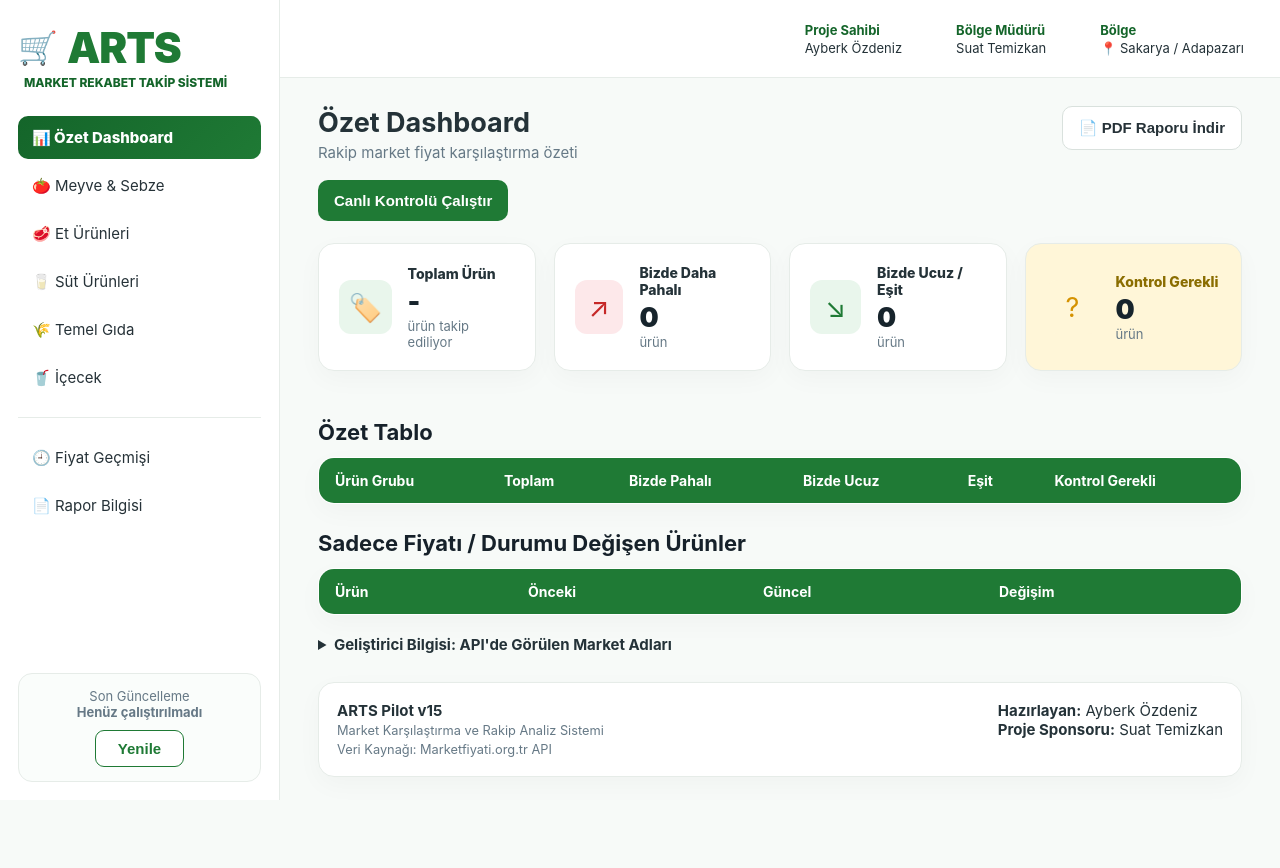
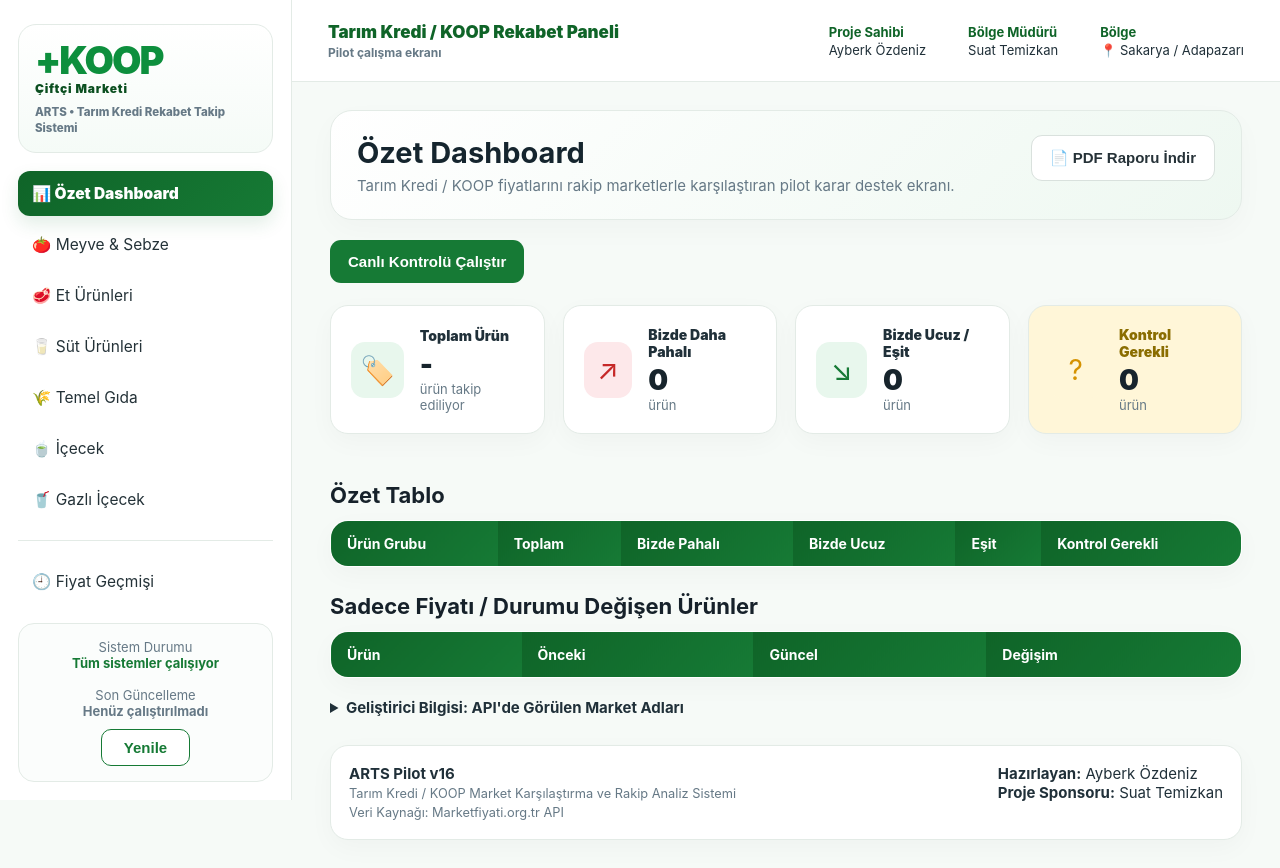
Before and after one commit to FLASHw3/arts-pilot, a website: page public/index.html in a window 1280 px wide. Before the commit the page ends 805 px from the top, so only its background shows below. Drawn offline with Linux system fonts and the light colour scheme.

Commit message:
Revise HTML structure and styles for ARTS project
Updated the title and various styles in the HTML file. Enhanced sidebar and navigation elements for better user experience.

```diff
--- a/public/index.html
+++ b/public/index.html
@@ -3,76 +3,87 @@
 <head>
 <meta charset="utf-8" />
 <meta name="viewport" content="width=device-width,initial-scale=1" />
-<title>ARTS - Market Rekabet Takip Sistemi</title>
+<title>ARTS - Tarım Kredi Rekabet Takip Sistemi</title>
 <style>
 :root{
-  --g:#1f7a35;--g2:#14652a;--soft:#e9f6ec;--red:#c62828;--redbg:#fde8ea;
-  --text:#243238;--muted:#667986;--bg:#f7faf8;--amber:#8a6d00;--amberbg:#fff6d8;--blue:#1565c0;
-  --line:#e6ece8;
+  --g:#167a35;--g2:#0f6428;--g3:#0b4f20;--koop:#0d8f3d;--soft:#e8f7ed;--red:#c62828;--redbg:#fde8ea;
+  --text:#203039;--muted:#667986;--bg:#f6faf7;--amber:#8a6d00;--amberbg:#fff6d8;--blue:#1565c0;
+  --line:#e3ebe6;--white:#fff;
 }
 *{box-sizing:border-box}
+html{scroll-behavior:smooth}
 body{margin:0;font-family:Inter,Segoe UI,Arial,sans-serif;background:var(--bg);color:var(--text);font-size:15px}
-.layout{display:grid;grid-template-columns:280px 1fr;min-height:100vh}
-.sidebar{background:white;border-right:1px solid var(--line);padding:22px 18px;position:sticky;top:0;height:100vh}
-.logo{display:flex;align-items:center;gap:10px;color:var(--g);font-size:42px;font-weight:900;letter-spacing:-1px;margin-bottom:2px}
-.logoIcon{font-size:32px}.logoSub{font-size:12px;font-weight:800;color:var(--g2);margin-left:6px;margin-bottom:26px}
-.nav a{display:block;text-decoration:none;color:#263238;padding:12px 14px;border-radius:10px;margin:5px 0;font-size:15px}
-.nav a.active{background:linear-gradient(135deg,var(--g2),var(--g));color:white;font-weight:800}
+.layout{display:grid;grid-template-columns:292px 1fr;min-height:100vh}
+.sidebar{background:white;border-right:1px solid var(--line);padding:24px 18px;position:sticky;top:0;height:100vh}
+.koopLogo{border:1px solid var(--line);border-radius:18px;padding:16px;background:linear-gradient(180deg,#ffffff,#f5fbf7);margin-bottom:18px}
+.koopWord{font-size:38px;font-weight:950;letter-spacing:-2px;color:var(--koop);line-height:1}
+.koopWord small{display:block;font-size:12px;letter-spacing:.8px;margin-top:4px;color:var(--g3);font-weight:900}
+.logoSub{font-size:11.5px;font-weight:850;color:var(--muted);margin-top:10px;line-height:1.35}
+.nav a{display:flex;align-items:center;gap:12px;text-decoration:none;color:#243238;padding:13px 14px;border-radius:12px;margin:6px 0;font-size:15.5px;transition:.15s}
+.nav a:hover{background:#eef8f1;color:var(--g2)}
+.nav a.active{background:linear-gradient(135deg,var(--g2),var(--g));color:white;font-weight:900;box-shadow:0 8px 18px #167a3520}
 .nav hr{border:0;border-top:1px solid var(--line);margin:18px 0}
-.sidebarFooter{position:absolute;bottom:18px;left:18px;right:18px;background:#fafdfb;border:1px solid var(--line);border-radius:14px;padding:14px;text-align:center;color:var(--muted);font-size:13px}
-.refreshSmall{margin-top:10px;border:1px solid var(--g);background:white;color:var(--g);border-radius:9px;padding:9px 22px;font-weight:800}
+.sidebarFooter{position:absolute;bottom:18px;left:18px;right:18px;background:#fbfdfc;border:1px solid var(--line);border-radius:16px;padding:15px;text-align:center;color:var(--muted);font-size:13px}
+.refreshSmall{margin-top:10px;border:1px solid var(--g);background:white;color:var(--g);border-radius:10px;padding:9px 22px;font-weight:900}
 .main{min-width:0}
-.topbar{height:78px;background:white;border-bottom:1px solid var(--line);display:flex;align-items:center;justify-content:flex-end;gap:54px;padding:0 36px}
+.topbar{height:82px;background:white;border-bottom:1px solid var(--line);display:flex;align-items:center;justify-content:space-between;gap:24px;padding:0 36px}
+.topTitle{font-weight:950;color:var(--g2);font-size:17px}.topTitle span{display:block;color:var(--muted);font-size:12px;font-weight:700;margin-top:3px}
+.topRight{display:flex;gap:42px;align-items:center}
 .topMeta{font-size:13px}.topMeta b{display:block;color:var(--g2);margin-bottom:2px}
 .content{padding:28px 38px;max-width:1580px;margin:auto}
-.headerRow{display:flex;justify-content:space-between;gap:18px;align-items:flex-start}
-h1{font-size:27px;margin:0 0 4px} h2{font-size:22px;margin:26px 0 10px;color:#16212a} h3{font-size:21px;margin:30px 0 8px;color:var(--g2)}
+.hero{background:linear-gradient(135deg,#ffffff,#eef8f1);border:1px solid var(--line);border-radius:22px;padding:24px 26px;margin-bottom:20px;display:flex;justify-content:space-between;gap:18px;align-items:flex-start;box-shadow:0 10px 28px #00000007}
+h1{font-size:29px;margin:0 0 6px;color:#15252e} h2{font-size:22px;margin:26px 0 10px;color:#16212a} h3{font-size:21px;margin:30px 0 8px;color:var(--g2)}
 .muted{color:var(--muted)}
-button{background:var(--g);color:white;border:0;border-radius:10px;padding:12px 16px;font-weight:800;cursor:pointer;font-size:15px}
+button{background:var(--g);color:white;border:0;border-radius:11px;padding:13px 18px;font-weight:900;cursor:pointer;font-size:15px}
 button.secondary{background:white;color:#263238;border:1px solid #d9e1dd}
 button:disabled{opacity:.6;cursor:wait}
 .topline{display:flex;gap:10px;align-items:center;flex-wrap:wrap;margin:18px 0}
 .cards{display:grid;grid-template-columns:repeat(4,1fr);gap:18px;margin:22px 0}
-.card{background:white;border:1px solid var(--line);border-radius:16px;padding:20px;box-shadow:0 8px 26px #00000008;display:flex;align-items:center;gap:16px}
-.cardIcon{width:54px;height:54px;border-radius:12px;display:flex;align-items:center;justify-content:center;background:var(--soft);font-size:27px;color:var(--g)}
+.card{background:white;border:1px solid var(--line);border-radius:18px;padding:20px;box-shadow:0 8px 26px #00000008;display:flex;align-items:center;gap:16px}
+.cardIcon{width:56px;height:56px;border-radius:14px;display:flex;align-items:center;justify-content:center;background:var(--soft);font-size:28px;color:var(--g)}
 .card.red .cardIcon{background:var(--redbg);color:var(--red)}.card.amber .cardIcon{background:var(--amberbg);color:#d59200}
-.card .label{font-weight:800;font-size:14px}.num{font-size:27px;font-weight:900;color:#17242c;margin-top:3px}.subnum{font-size:13px;color:var(--muted)}
+.card .label{font-weight:900;font-size:14px}.num{font-size:28px;font-weight:950;color:#17242c;margin-top:3px}.subnum{font-size:13px;color:var(--muted)}
 .tabs{display:flex;gap:10px;flex-wrap:wrap;margin:20px 0}
-.tab{padding:10px 14px;border-radius:9px;background:white;border:1px solid var(--line);font-weight:700;color:#3b4d55}
+.tab{padding:10px 14px;border-radius:10px;background:white;border:1px solid var(--line);font-weight:800;color:#3b4d55;text-decoration:none}
 .tab.active{background:var(--g);color:white}
-table{width:100%;border-collapse:collapse;background:white;border-radius:16px;overflow:hidden;box-shadow:0 8px 26px #00000008;margin:12px 0 20px;border:1px solid var(--line)}
-th{background:var(--g);color:white;text-align:left;padding:14px 16px;font-size:14px}
+table{width:100%;border-collapse:collapse;background:white;border-radius:18px;overflow:hidden;box-shadow:0 8px 26px #00000008;margin:12px 0 20px;border:1px solid var(--line)}
+th{background:linear-gradient(135deg,var(--g2),var(--g));color:white;text-align:left;padding:14px 16px;font-size:14px}
 td{padding:14px 16px;border-bottom:1px solid var(--line);font-size:14px;vertical-align:top;line-height:1.38}
-.productName{font-size:16px;font-weight:850;color:#17242c}.price{font-size:18px;font-weight:900;color:#17242c}
+.productName{font-size:16px;font-weight:900;color:#17242c}.price{font-size:18px;font-weight:950;color:#17242c}
 .small{font-size:12.8px;color:var(--muted)}
-.badge{display:inline-block;padding:7px 11px;border-radius:999px;font-size:12.5px;font-weight:850;white-space:nowrap}
+.badge{display:inline-block;padding:7px 11px;border-radius:999px;font-size:12.5px;font-weight:900;white-space:nowrap}
 .green{background:var(--soft);color:var(--g2)}.redBadge{background:var(--redbg);color:var(--red)}.amber{background:var(--amberbg);color:var(--amber)}.blue{background:#e3f2fd;color:var(--blue)}
 .marketList{display:grid;grid-template-columns:repeat(4,minmax(150px,1fr));gap:8px;margin-top:10px}
 .marketChip{background:#f7faf8;border:1px solid var(--line);border-radius:10px;padding:9px;font-size:12.6px}
 details.marketDetails{background:#fff;border:1px solid var(--line);border-radius:12px;padding:10px 12px;margin-top:10px}
-details.marketDetails summary{cursor:pointer;font-weight:850;color:#4a5d66}
-.groupBlock{margin-top:28px}.groupBlock h2{color:#16212a}
-.footerBox{background:white;border:1px solid var(--line);border-radius:16px;padding:18px;display:flex;justify-content:space-between;gap:20px;margin-top:28px;box-shadow:0 8px 26px #00000008}
-@media(max-width:1100px){.layout{grid-template-columns:1fr}.sidebar{position:relative;height:auto}.sidebarFooter{position:relative;left:auto;right:auto;bottom:auto;margin-top:18px}.topbar{justify-content:flex-start;gap:20px;flex-wrap:wrap;height:auto;padding:18px}.cards{grid-template-columns:1fr}.marketList{grid-template-columns:1fr}.content{padding:20px}.headerRow{display:block}}
+details.marketDetails summary{cursor:pointer;font-weight:900;color:#4a5d66}
+.groupBlock{margin-top:28px;scroll-margin-top:22px}.groupBlock h2{color:#16212a;border-left:6px solid var(--g);padding-left:12px}
+.footerBox{background:white;border:1px solid var(--line);border-radius:18px;padding:18px;display:flex;justify-content:space-between;gap:20px;margin-top:28px;box-shadow:0 8px 26px #00000008}
+@media(max-width:1100px){.layout{grid-template-columns:1fr}.sidebar{position:relative;height:auto}.sidebarFooter{position:relative;left:auto;right:auto;bottom:auto;margin-top:18px}.topbar{justify-content:flex-start;gap:20px;flex-wrap:wrap;height:auto;padding:18px}.topRight{display:block}.topMeta{margin:8px 0}.cards{grid-template-columns:1fr}.marketList{grid-template-columns:1fr}.content{padding:20px}.hero{display:block}}
 </style>
 </head>
 <body>
 <div class="layout">
   <aside class="sidebar">
-    <div class="logo"><span class="logoIcon">🛒</span>ARTS</div>
-    <div class="logoSub">MARKET REKABET TAKİP SİSTEMİ</div>
+    <div class="koopLogo">
+      <div class="koopWord">+KOOP<small>Çiftçi Marketi</small></div>
+      <div class="logoSub">ARTS • Tarım Kredi Rekabet Takip Sistemi</div>
+    </div>
     <nav class="nav">
-      <a class="active" href="#">📊 Özet Dashboard</a>
-      <a href="#meyve">🍅 Meyve & Sebze</a>
-      <a href="#et">🥩 Et Ürünleri</a>
-      <a href="#sut">🥛 Süt Ürünleri</a>
-      <a href="#temel">🌾 Temel Gıda</a>
-      <a href="#icecek">🥤 İçecek</a>
+      <a class="active" href="#dashboard">📊 Özet Dashboard</a>
+      <a href="#Meyve_Sebze">🍅 Meyve & Sebze</a>
+      <a href="#Et_Ürünleri">🥩 Et Ürünleri</a>
+      <a href="#Süt_Ürünleri">🥛 Süt Ürünleri</a>
+      <a href="#Temel_Gıda_/_Bakliyat">🌾 Temel Gıda</a>
+      <a href="#İçecek">🍵 İçecek</a>
+      <a href="#Gazlı_İçecek">🥤 Gazlı İçecek</a>
       <hr>
       <a href="#changed">🕘 Fiyat Geçmişi</a>
       <a href="#footer">📄 Rapor Bilgisi</a>
     </nav>
     <div class="sidebarFooter">
+      <div>Sistem Durumu</div>
+      <b style="color:var(--g)">Tüm sistemler çalışıyor</b><br><br>
       <div>Son Güncelleme</div>
       <b id="sideTime">Henüz çalıştırılmadı</b><br>
       <button class="refreshSmall" onclick="run()">Yenile</button>
@@ -81,16 +92,19 @@
 
   <main class="main">
     <div class="topbar">
-      <div class="topMeta"><b>Proje Sahibi</b>Ayberk Özdeniz</div>
-      <div class="topMeta"><b>Bölge Müdürü</b>Suat Temizkan</div>
-      <div class="topMeta"><b>Bölge</b>📍 Sakarya / Adapazarı</div>
+      <div class="topTitle">Tarım Kredi / KOOP Rekabet Paneli<span>Pilot çalışma ekranı</span></div>
+      <div class="topRight">
+        <div class="topMeta"><b>Proje Sahibi</b>Ayberk Özdeniz</div>
+        <div class="topMeta"><b>Bölge Müdürü</b>Suat Temizkan</div>
+        <div class="topMeta"><b>Bölge</b>📍 Sakarya / Adapazarı</div>
+      </div>
     </div>
 
-    <section class="content">
-      <div class="headerRow">
+    <section class="content" id="dashboard">
+      <div class="hero">
         <div>
           <h1>Özet Dashboard</h1>
-          <div class="muted">Rakip market fiyat karşılaştırma özeti</div>
+          <div class="muted">Tarım Kredi / KOOP fiyatlarını rakip marketlerle karşılaştıran pilot karar destek ekranı.</div>
         </div>
         <button class="secondary" onclick="window.print()">📄 PDF Raporu İndir</button>
       </div>
@@ -121,8 +135,8 @@
 
       <div class="footerBox" id="footer">
         <div>
-          <b>ARTS Pilot v15</b><br>
-          <span class="small">Market Karşılaştırma ve Rakip Analiz Sistemi</span><br>
+          <b>ARTS Pilot v16</b><br>
+          <span class="small">Tarım Kredi / KOOP Market Karşılaştırma ve Rakip Analiz Sistemi</span><br>
           <span class="small">Veri Kaynağı: Marketfiyati.org.tr API</span>
         </div>
         <div>
@@ -137,8 +151,9 @@
 <script>
 function tl(n){ if(n===null||n===undefined) return "-"; return Number(n).toLocaleString("tr-TR",{minimumFractionDigits:2,maximumFractionDigits:2})+" TL"; }
 function esc(s){return String(s||"").replace(/[&<>"']/g,m=>({"&":"&amp;","<":"&lt;",">":"&gt;","\"":"&quot;","'":"&#39;"}[m]))}
-function loadHistory(){try{return JSON.parse(localStorage.getItem("arts_history_v15")||"{}")}catch(e){return {}}}
-function saveHistory(h){localStorage.setItem("arts_history_v15",JSON.stringify(h))}
+function slug(s){return String(s||"").replaceAll(" ","_")}
+function loadHistory(){try{return JSON.parse(localStorage.getItem("arts_history_v16")||"{}")}catch(e){return {}}}
+function saveHistory(h){localStorage.setItem("arts_history_v16",JSON.stringify(h))}
 function snapshot(item){return {tarim:item.tarim?.price??null,rival:item.rival?.price??null,comparison:item.comparison,difference:item.difference,checkedAt:new Date().toLocaleString("tr-TR")}}
 function compareSnap(oldSnap,newSnap){if(!oldSnap)return null; const changes=[]; if(oldSnap.tarim!==newSnap.tarim)changes.push(`TK ${tl(oldSnap.tarim)} → ${tl(newSnap.tarim)}`); if(oldSnap.rival!==newSnap.rival)changes.push(`Rakip ${tl(oldSnap.rival)} → ${tl(newSnap.rival)}`); if(oldSnap.comparison!==newSnap.comparison)changes.push("Durum değişti"); return changes.length?changes.join(" | "):null}
 async function run(){
@@ -173,11 +188,11 @@
  for(const item of data.results){const snap=snapshot(item), changeText=compareSnap(history[item.target],snap); if(changeText)changes.push({item,old:history[item.target],snap,changeText}); newHistory[item.target]=snap; const g=item.group||"Diğer"; if(!byGroup[g])byGroup[g]=[]; byGroup[g].push({...item,changeText});}
  document.getElementById("changedBody").innerHTML= changes.length? changes.map(c=>`<tr><td><b>${esc(c.item.target)}</b><br><span class="small">${esc(c.item.group||"")}</span></td><td>TK: ${tl(c.old.tarim)}<br>Rakip: ${tl(c.old.rival)}</td><td>TK: ${tl(c.snap.tarim)}<br>Rakip: ${tl(c.snap.rival)}</td><td><span class="badge blue">${esc(c.changeText)}</span></td></tr>`).join("") : '<tr><td colspan="4"><span class="badge green">Bu tarayıcıdaki son kontrole göre değişen ürün yok.</span></td></tr>';
  const wrap=document.getElementById("categoryTables"); wrap.innerHTML="";
- const tabs=document.getElementById("tabs"); tabs.innerHTML='<span class="tab active">Tümü</span>'+Object.keys(byGroup).map(g=>`<a class="tab" href="#${esc(g).replaceAll(" ","_")}">${esc(g)}</a>`).join("");
+ const tabs=document.getElementById("tabs"); tabs.innerHTML='<a class="tab active" href="#dashboard">Tümü</a>'+Object.keys(byGroup).map(g=>`<a class="tab" href="#${slug(esc(g))}">${esc(g)}</a>`).join("");
  for(const [group,items] of Object.entries(byGroup)){
   let rows="";
   for(const item of items)rows+=`<tr><td><div class="productName">${esc(item.target)}</div><span class="small">${esc(item.keyword)}</span>${marketDetails(item)}</td><td>${productCell(item.tarim)}</td><td>${productCell(item.rival)}</td><td>${diffCell(item)}</td><td>${statusBadge(item)}</td><td>${foundMarkets(item)}</td></tr>`;
-  wrap.innerHTML+=`<section class="groupBlock" id="${esc(group).replaceAll(" ","_")}"><h2>${esc(group)}</h2><table><thead><tr><th>Ürün</th><th>Tarım Kredi / KOOP</th><th>En Ucuz Rakip</th><th>Fark</th><th>Durum</th><th>Bulunan Marketler</th></tr></thead><tbody>${rows}</tbody></table></section>`
+  wrap.innerHTML+=`<section class="groupBlock" id="${slug(esc(group))}"><h2>${esc(group)}</h2><table><thead><tr><th>Ürün</th><th>Tarım Kredi / KOOP</th><th>En Ucuz Rakip</th><th>Fark</th><th>Durum</th><th>Bulunan Marketler</th></tr></thead><tbody>${rows}</tbody></table></section>`
  }
  saveHistory(newHistory);
 }
```
